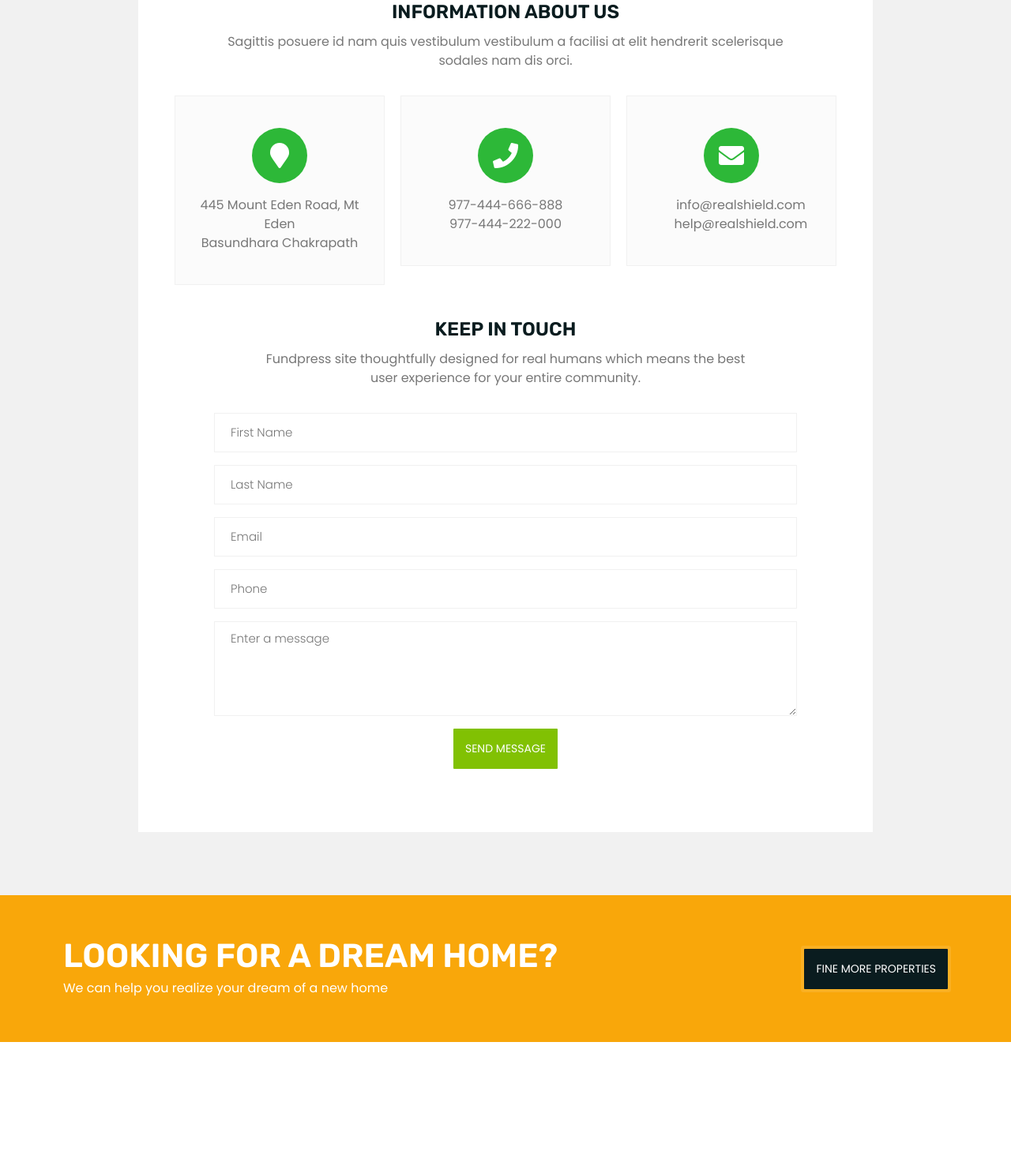
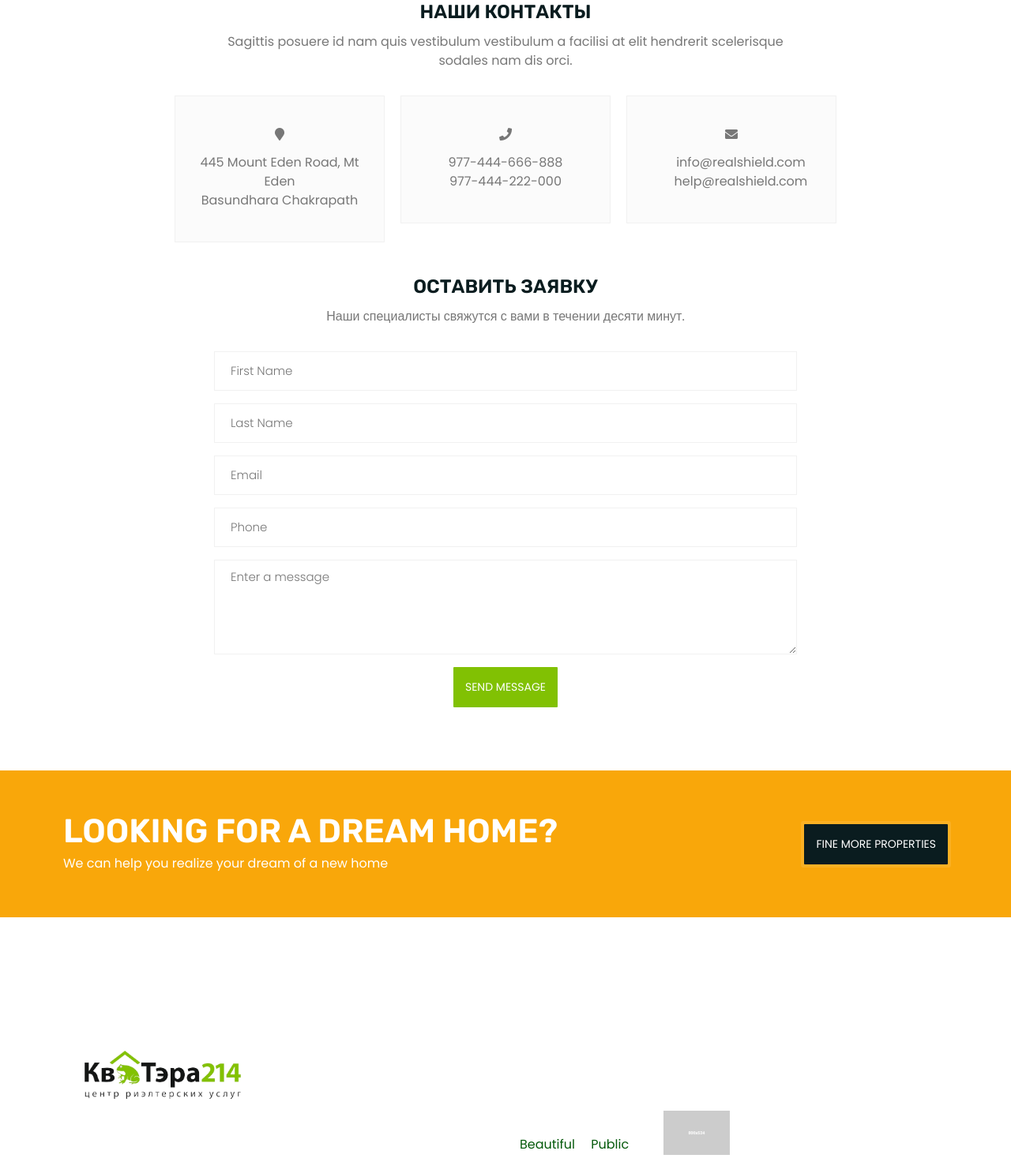
Before and after one commit to TumashenkaAliaksandr/kvatera, a Django app: page /contacts/ in a window 1280 px wide. Shown: the part 593-2065 px from the top of the page at 79% size. Run offline with Django 5.2, Linux system fonts and the light colour scheme; some libraries are stand-ins or nearby versions.

Commit message:
added coordinates for the map in contact

```diff
--- a/webapp/templates/webapp/contact.html
+++ b/webapp/templates/webapp/contact.html
@@ -4,19 +4,22 @@
 
 {% block content %}
     <!-- contact starts -->
-    <section class="contact-main pt-0 pb-10 bg-grey">
-        <div class="map">
-            <div style="width: 100%">
-                <iframe height="500" src="https://maps.google.com/maps?width=100%25&amp;height=600&amp;hl=en&amp;q=+(mangal%20bazar)&amp;t=&amp;z=14&amp;ie=UTF8&amp;iwloc=B&amp;output=embed"></iframe>
-            </div>
+    <div class="map">
+        <div style="width: 100%">
+            <iframe height="500"
+                    src="https://www.google.com/maps/embed?pb=!1m18!1m12!1m3!1d2257.7219683550707!2d28.64115707686787!3d55.53721197300519!2m3!1f0!2f0!3f0!3m2!1i1024!2i768!4f13.1!3m3!1m2!1s0x46c48546a90493a1%3A0x3dd8b946af1b45ab!2z0JvRjtCx0LDQstCw0LvRjtC60YEg0J7QntCe!5e0!3m2!1sru!2sby!4v1718539482491!5m2!1sru!2sby"
+                    width="600" style="border:0;" allowfullscreen="" loading="lazy"
+                    referrerpolicy="no-referrer-when-downgrade"></iframe>
         </div>
+    </div>
+
         <div class="container">
             <div class="contact-info-main">
                 <div class="row">
                     <div class="col-lg-10 col-offset-lg-1 mx-auto">
                         <div class="contact-info bg-white pt-10 pb-10 px-5">
                             <div class="contact-info-title text-center mb-4 px-5">
-                                <h3 class="mb-1">INFORMATION ABOUT US</h3>
+                                <h3 class="mb-1">Наши контакты</h3>
                                 <p class="mb-0">Sagittis posuere id nam quis vestibulum vestibulum a facilisi at elit hendrerit scelerisque sodales nam dis orci.</p>
                             </div>
                             <div class="contact-info-content row mb-1">
@@ -56,8 +59,8 @@
                             </div>
                             <div id="contact-form1" class="contact-form px-5">
                                 <div class="contact-info-title text-center mb-4 px-5">
-                                    <h3 class="mb-1">Keep in Touch</h3>
-                                    <p class="mb-0">Fundpress site thoughtfully designed for real humans which means the best user experience for your entire community.</p>
+                                    <h3 class="mb-1">Оставить заявку</h3>
+                                    <p class="mb-0">Наши специалисты свяжутся с вами в течении десяти минут.</p>
                                 </div>
 
                                 <div id="contactform-error-msg"></div>
```
